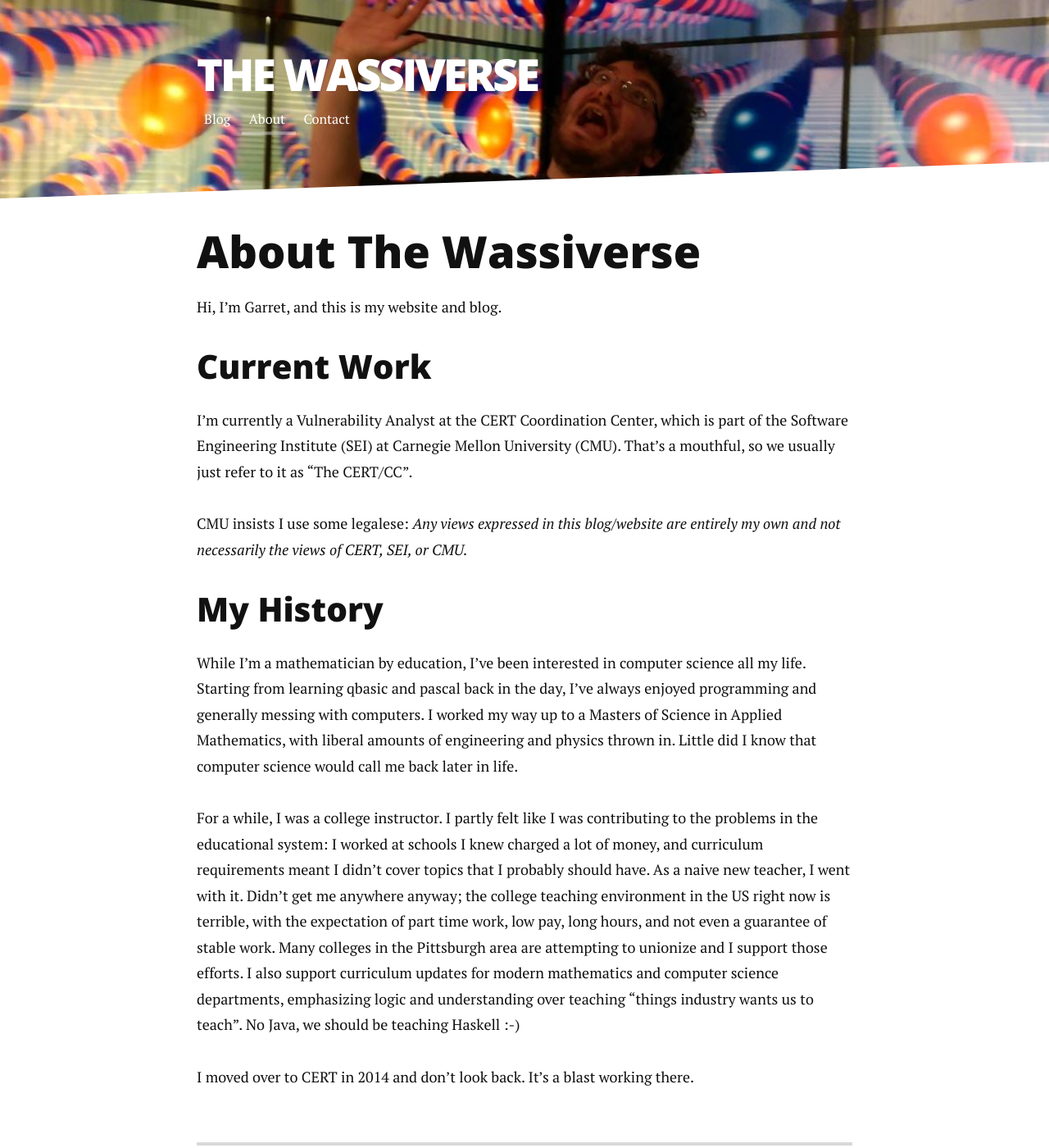
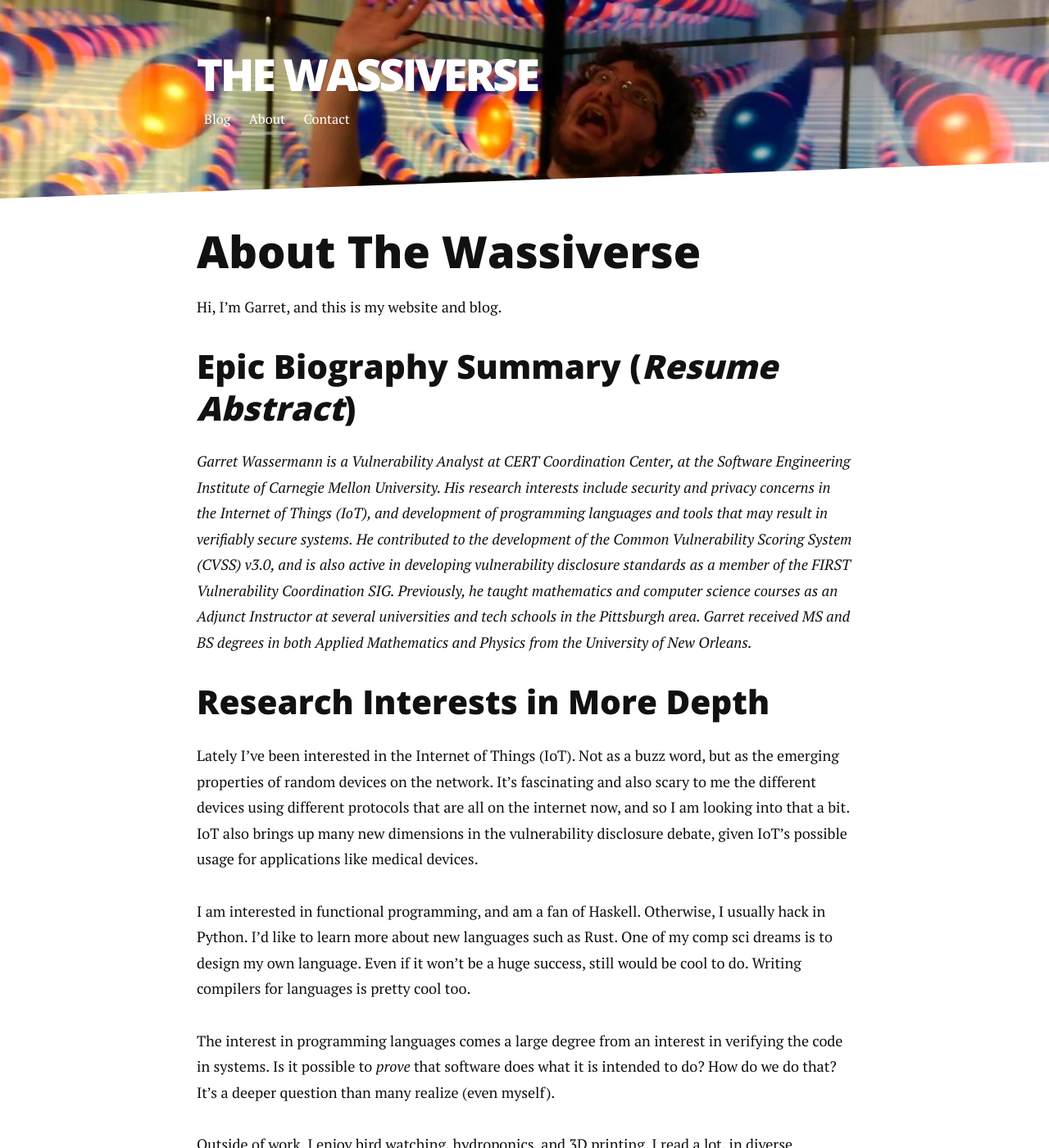
Before and after one commit to gwasser/gwasser.github.io, a Jekyll site: the page built from about.md, in a window 1280 px wide and 1400 px high. Shown: the whole window at 82% size. Built offline with Jekyll 4.4.1, drawn with Linux system fonts in a browser that asks for light colours; nearby versions of some CDN libraries; Markdown is read by kramdown in place of the engine named in the settings; some of the changed text lies outside the part shown.

Commit message:
Updated About/Contact, added PGP keys

```diff
--- a/_includes/head.html
+++ b/_includes/head.html
@@ -9,7 +9,7 @@
     <link rel="icon" type="image/x-icon" href="{{ "/assets/img/favicon.ico" | prepend: site.baseurl }}" />
 
     <!-- Come and get me RSS readers -->
-    <link rel="alternate" type="application/rss+xml" title="{{ site.title }}" href="{{ "/feed.xml" | prepend: site.baseurl | prepend: site.url }}" />
+    <link rel="alternate" type="application/atom+xml" title="{{ site.title }}" href="{{ "/feed.xml" | prepend: site.baseurl | prepend: site.url }}" />
 
     <!-- Stylesheet -->
     <link rel="stylesheet" href="{{ "/assets/css/style.css" | prepend: site.baseurl }}">
--- a/about.md
+++ b/about.md
@@ -8,38 +8,51 @@ permalink: /about/
 
 Hi, I'm Garret, and this is my website and blog.
 
-## Current Work
+## Epic Biography Summary (_Resume Abstract_)
 
-I'm currently a Vulnerability Analyst at the CERT Coordination Center,
-which is part of the Software Engineering Institute (SEI) at
-Carnegie Mellon University (CMU). That's a mouthful, so we usually just
-refer to it as "The CERT/CC".
+_Garret Wassermann is a Vulnerability Analyst at CERT Coordination Center, at the
+Software Engineering Institute of Carnegie Mellon University. His research
+interests include security and privacy concerns in the Internet of Things (IoT),
+and development of programming languages and tools that may result in verifiably
+secure systems. He contributed to the development of the Common Vulnerability
+Scoring System (CVSS) v3.0, and is also active in developing vulnerability
+disclosure standards as a member of the FIRST Vulnerability
+Coordination SIG. Previously, he taught mathematics and computer science courses
+as an Adjunct Instructor at several universities and tech schools in the
+Pittsburgh area. Garret received MS and BS degrees in both Applied Mathematics
+and Physics from the University of New Orleans._
 
-CMU insists I use some legalese:
-*Any views expressed in this blog/website are entirely my own and not
-necessarily the views of CERT, SEI, or CMU.*
+## Research Interests in More Depth
 
+Lately I've been interested in the Internet of Things (IoT). Not as a buzz
+word, but as the emerging properties of random devices on the network.
+It's fascinating and also scary to me the different devices using
+different protocols that are all on the internet now, and so I am
+looking into that a bit. IoT also brings up many new dimensions in the
+vulnerability disclosure debate, given IoT's possible usage for applications
+like medical devices.
 
+I am interested in functional programming, and am a fan of Haskell.
+Otherwise, I usually hack in Python. I'd like to learn more about new
+languages such as Rust. One of my comp sci dreams is to design my own language.
+Even if it won't be a huge success, still would be cool to do. Writing
+compilers for languages is pretty cool too.
 
-## My History
+The interest in programming languages comes a large degree from an interest
+in verifying the code in systems. Is it possible to _prove_ that software
+does what it is intended to do? How do we do that? It's a deeper
+question than many realize (even myself).
 
-While I'm a mathematician by education, I've been interested in computer
-science all my life. Starting from learning qbasic and pascal back in the day,
-I've always enjoyed programming and generally messing with computers. I worked
-my way up to a Masters of Science in Applied Mathematics, with liberal amounts
-of engineering and physics thrown in. Little did I know that computer
-science would call me back later in life.
+Outside of work, I enjoy bird watching, hydroponics, and
+3D printing. I read a lot, in diverse subjects, but I can assure you
+never any literature that my English teachers insisted everyone
+would enjoy. I'm a recovering physicist so occasionally relapse and
+read about astrophysics or some other topic.
 
-For a while, I was a college instructor. I partly felt like I was contributing
-to the problems in the educational system: I worked at schools I knew charged a
-lot of money, and curriculum requirements meant I didn't cover topics that I
-probably should have. As a naive new teacher, I went with it. Didn't get me
-anywhere anyway; the college teaching environment in the US right now is
-terrible, with the expectation of part time work, low pay, long hours, and not
-even a guarantee of stable work. Many colleges in the Pittsburgh area are
-attempting to unionize and I support those efforts. I also support curriculum
-updates for modern mathematics and computer science departments, emphasizing
-logic and understanding over teaching "things industry wants us to teach". No
-Java, we should be teaching Haskell :-)
+## Lawyer Patrol
 
-I moved over to CERT in 2014 and don't look back. It's a blast working there.
+I'm pretty sure I'm required to say something along the lines of:
+_Any views expressed on this website are entirely my own, and my employer
+isn't responsible for any content, headaches, itchy feet, etc._. You know
+the drill, I'm sure. For safety's sake, let me also state that this
+same warning extends to Twitter and other accounts I own.
```
Also changed, not shown: contact.md (+9 -3 lines), 2 other files.
